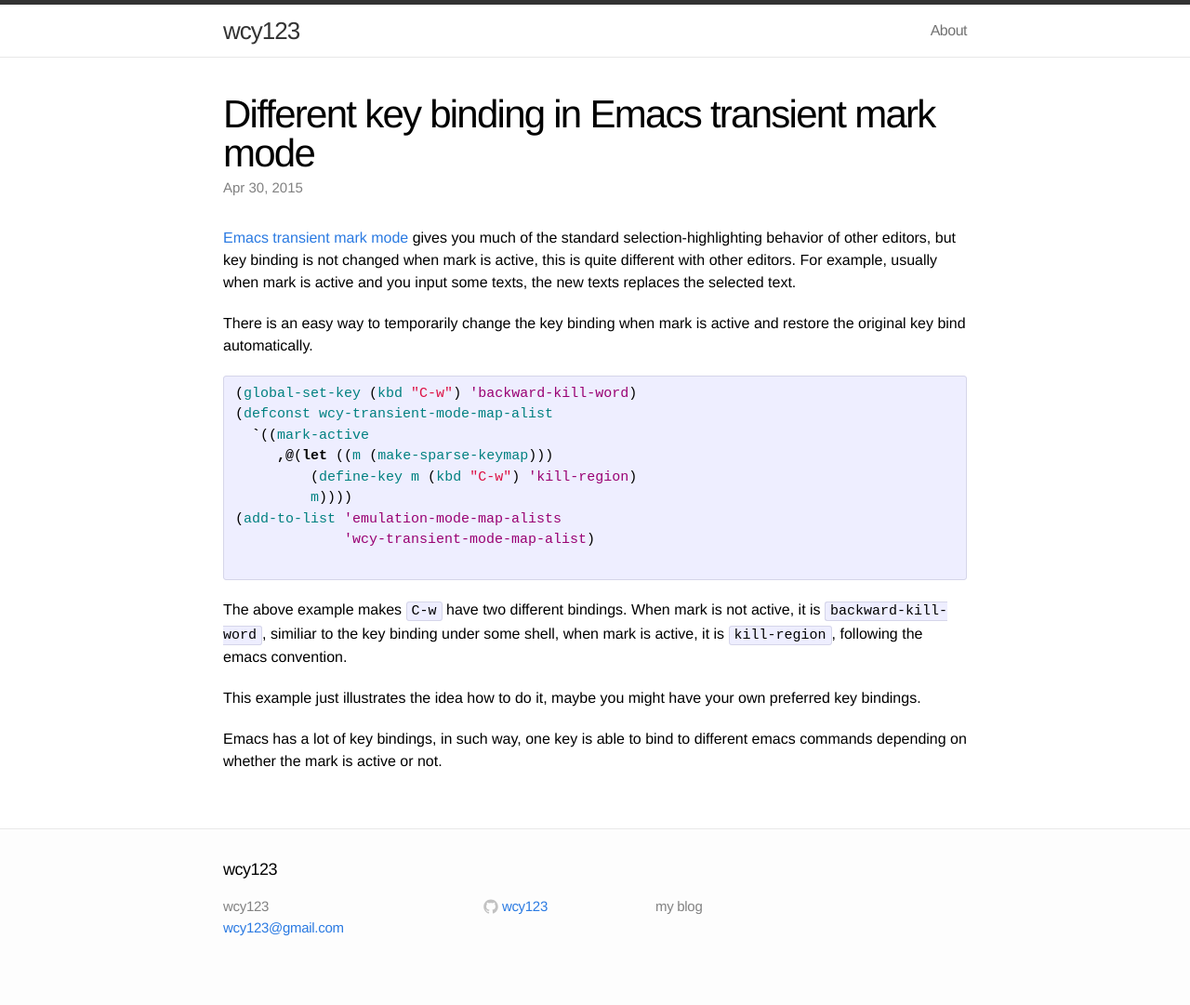
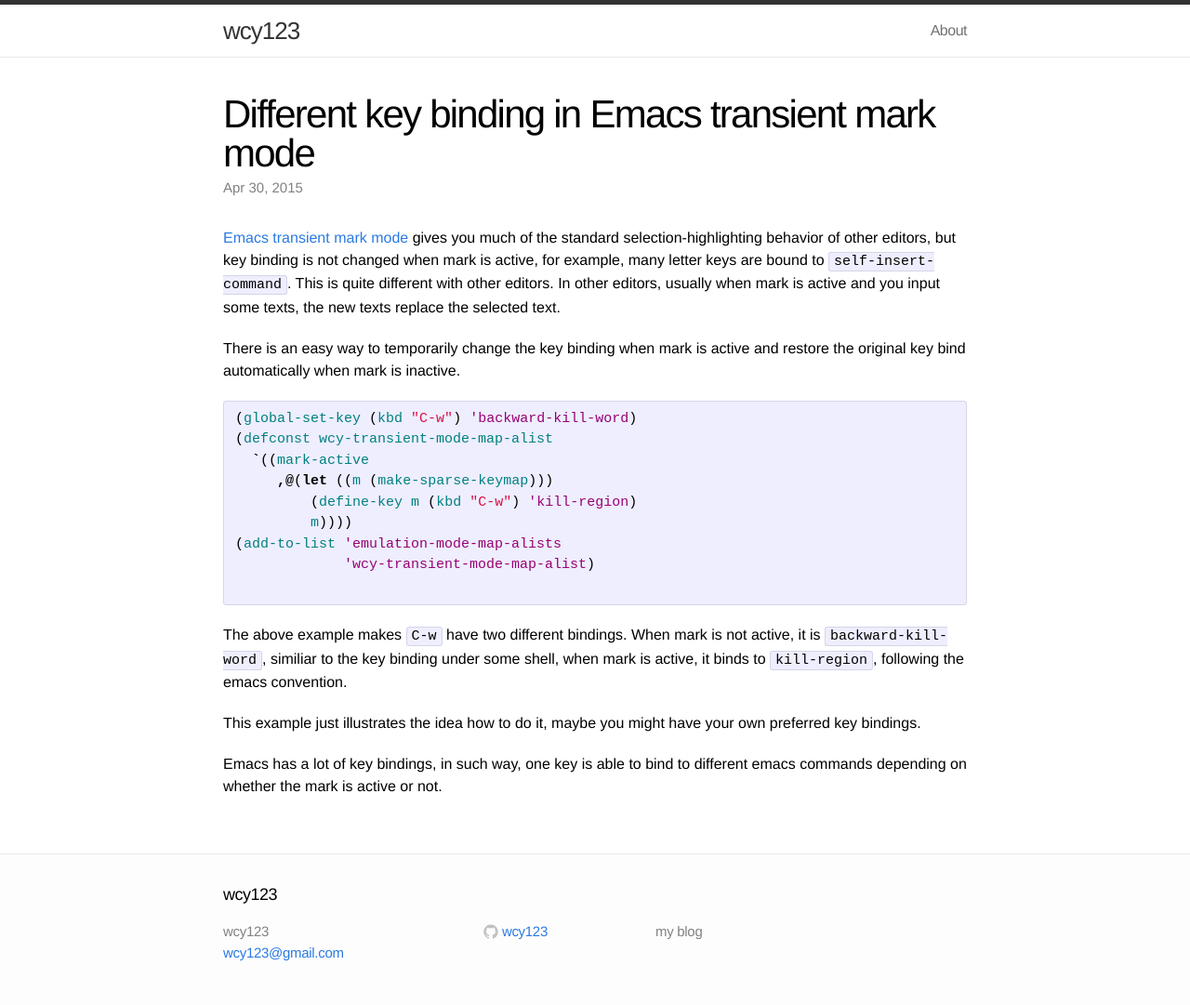
Before and after one commit to wcy123/wcy123.github.com, a Jekyll site: the page built from _posts/2015-04-30-Different-key-binding-in-Emacs-transient-mark-mode.md, in a window 1280 px wide. Shown: the whole page at 93% size. Built offline with Jekyll 4.4.1, drawn with Linux system fonts in a browser that asks for light colours; comment, search, counter and statistics services are not loaded; before the commit the page ends 1054 px from its top, so only the background shows below that.

Commit message:
minor update

````diff
--- a/_posts/2015-04-30-Different-key-binding-in-Emacs-transient-mark-mode.md
+++ b/_posts/2015-04-30-Different-key-binding-in-Emacs-transient-mark-mode.md
@@ -8,12 +8,14 @@
 
 [Emacs transient mark mode][] gives you much of the standard
 selection-highlighting behavior of other editors, but key binding is
-not changed when mark is active, this is quite different with other
-editors. For example, usually when mark is active and you input some
-texts, the new texts replaces the selected text.
+not changed when mark is active, for example, many letter keys are
+bound to `self-insert-command`. This is quite different with other
+editors. In other editors, usually when mark is active and you input
+some texts, the new texts replace the selected text.
 
 There is an easy way to temporarily change the key binding when mark
-is active and restore the original key bind automatically.
+is active and restore the original key bind automatically when mark is
+inactive.
 
 ```elisp
 (global-set-key (kbd "C-w") 'backward-kill-word)
@@ -29,8 +31,8 @@
 
 The above example makes `C-w` have two different bindings. When mark
 is not active, it is `backward-kill-word`, similiar to the key binding
-under some shell, when mark is active, it is `kill-region`, following
-the emacs convention.
+under some shell, when mark is active, it binds to `kill-region`,
+following the emacs convention.
 
 This example just illustrates the idea how to do it, maybe you might
 have your own preferred key bindings.
````
